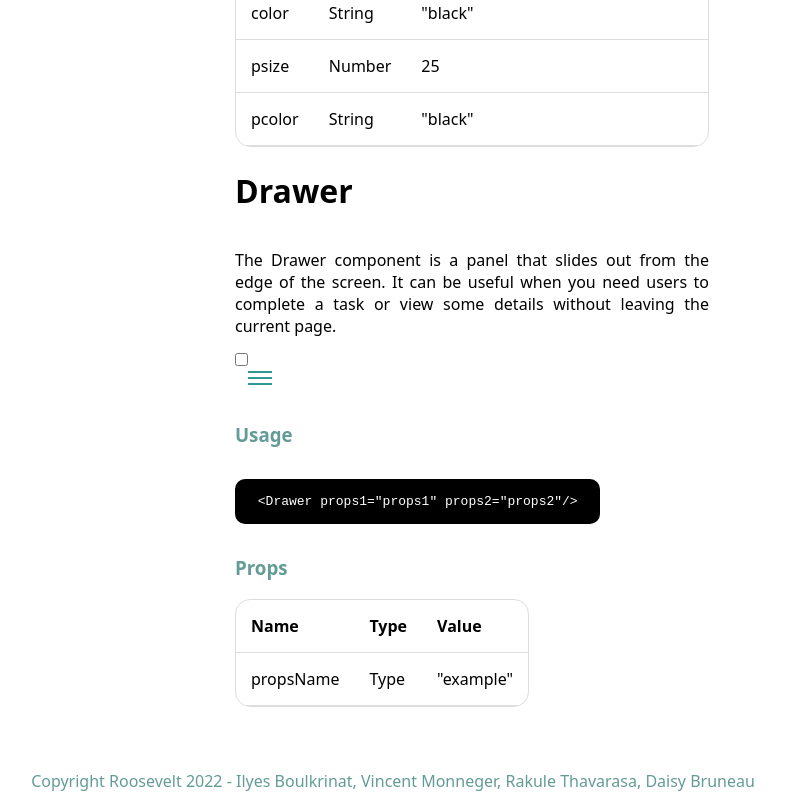
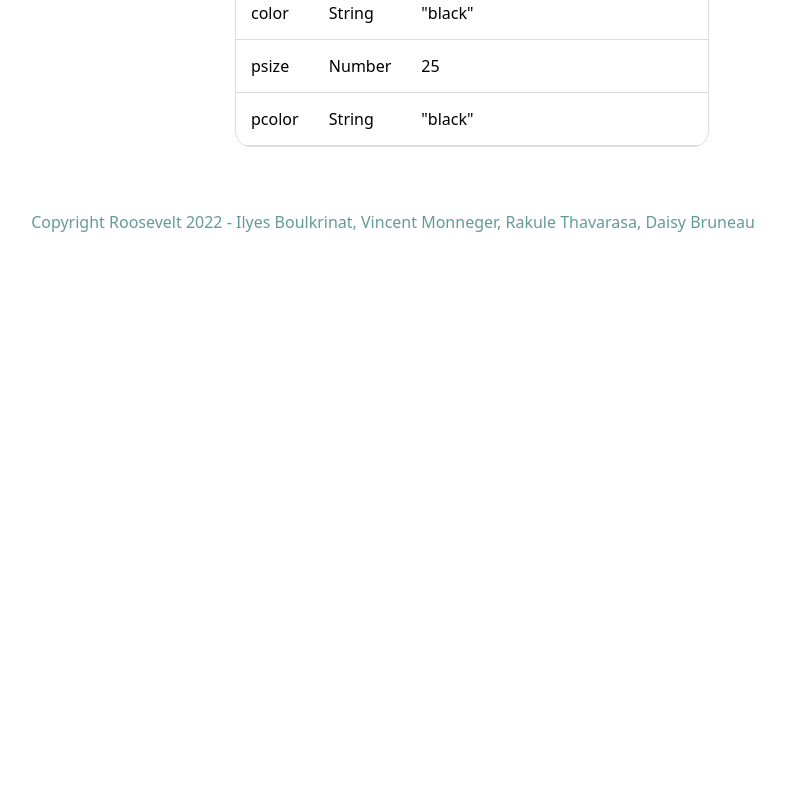
Before and after one commit to hetic-paris-ilyes/TP_Components_Svelte, a Svelte app in the folder TP_Svelte_Hetic/TP_Svelte_Hetic/myapp/: page / in a window 1280 px wide. Shown: the part 7990-8790 px from the top of the page, without its empty margins (247-1032 px from the left). After the commit the page ends 8231 px from the top, so only its background shows below. Built offline with nearby package versions, Linux system fonts and the light colour scheme.

Commit message:
delete drawer on docs

```diff
--- a/TP_Svelte_Hetic/TP_Svelte_Hetic/myapp/src/components/Documentation.svelte
+++ b/TP_Svelte_Hetic/TP_Svelte_Hetic/myapp/src/components/Documentation.svelte
@@ -541,34 +541,6 @@
       </table>
     </div>
     <!-- // END Modal-->
-    <!-- // Drawer -->
-    <h1 id="Drawer">Drawer</h1>
-    <p>
-      The Drawer component is a panel that slides out from the edge of the
-      screen. It can be useful when you need users to complete a task or view
-      some details without leaving the current page.
-    </p>
-    <Drawer />
-
-    <h3>Usage</h3>
-    <pre><code> {'<Drawer props1="props1" props2="props2"/>'} </code></pre>
-    <h3>Props</h3>
-    <div class="table">
-      <table>
-        <tr>
-          <th>Name</th>
-          <th>Type</th>
-          <th>Value</th>
-        </tr>
-
-        <tr>
-          <td>propsName</td>
-          <td>Type</td>
-          <td>"example"</td>
-        </tr>
-      </table>
-    </div>
-    <!-- // END Drawer-->
   </div>
 </div>
 
```
